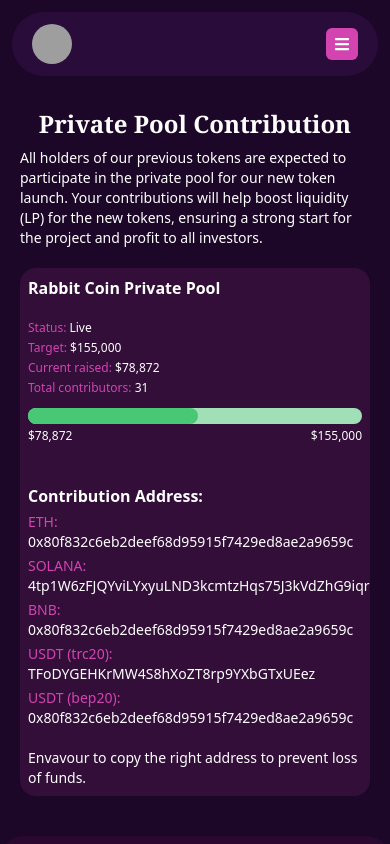
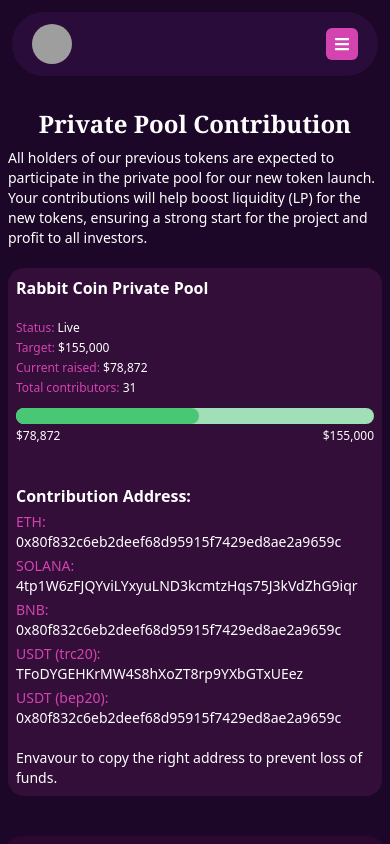
Before and after one commit to Yemezzy/Rabbitcoin, a React (Create React App) app: page / in a window 390 px wide. Shown: the top 844 px of the page. Built offline with nearby package versions, Linux system fonts and the light colour scheme; grey boxes are pictures that could not be loaded.

Commit message:
first commit

```diff
--- a/src/Pages/Privatepool.js
+++ b/src/Pages/Privatepool.js
@@ -22,7 +22,7 @@ const Privatepool = () => {
 </button>
         </nav>
       </div>
-<div className='md:mt-16 mt-5 px-5'>
+<div className='md:mt-16 mt-5 md:px-5 px-2'>
     <p className='md:text-4xl text-2xl font-bold lllk text-center'>Private Pool Contribution</p>
     <p className='mt-2 md:text-base text-sm'>All holders of our previous tokens are expected to participate in the private pool for our new token launch.
       <br className='md:block hidden'/>  Your contributions will help boost liquidity (LP) for the new tokens, ensuring a strong start for the project and profit to all investors.</p>
```
